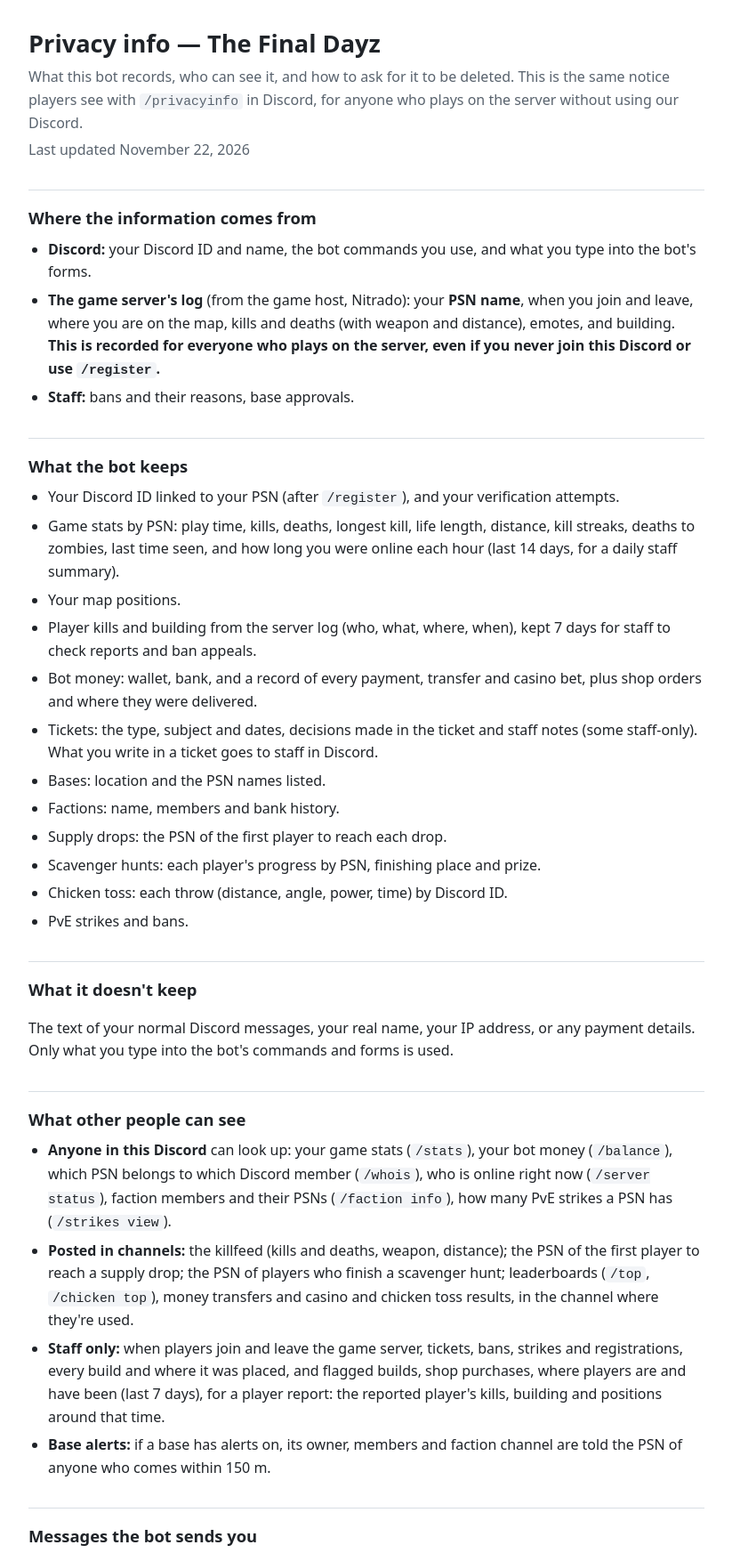
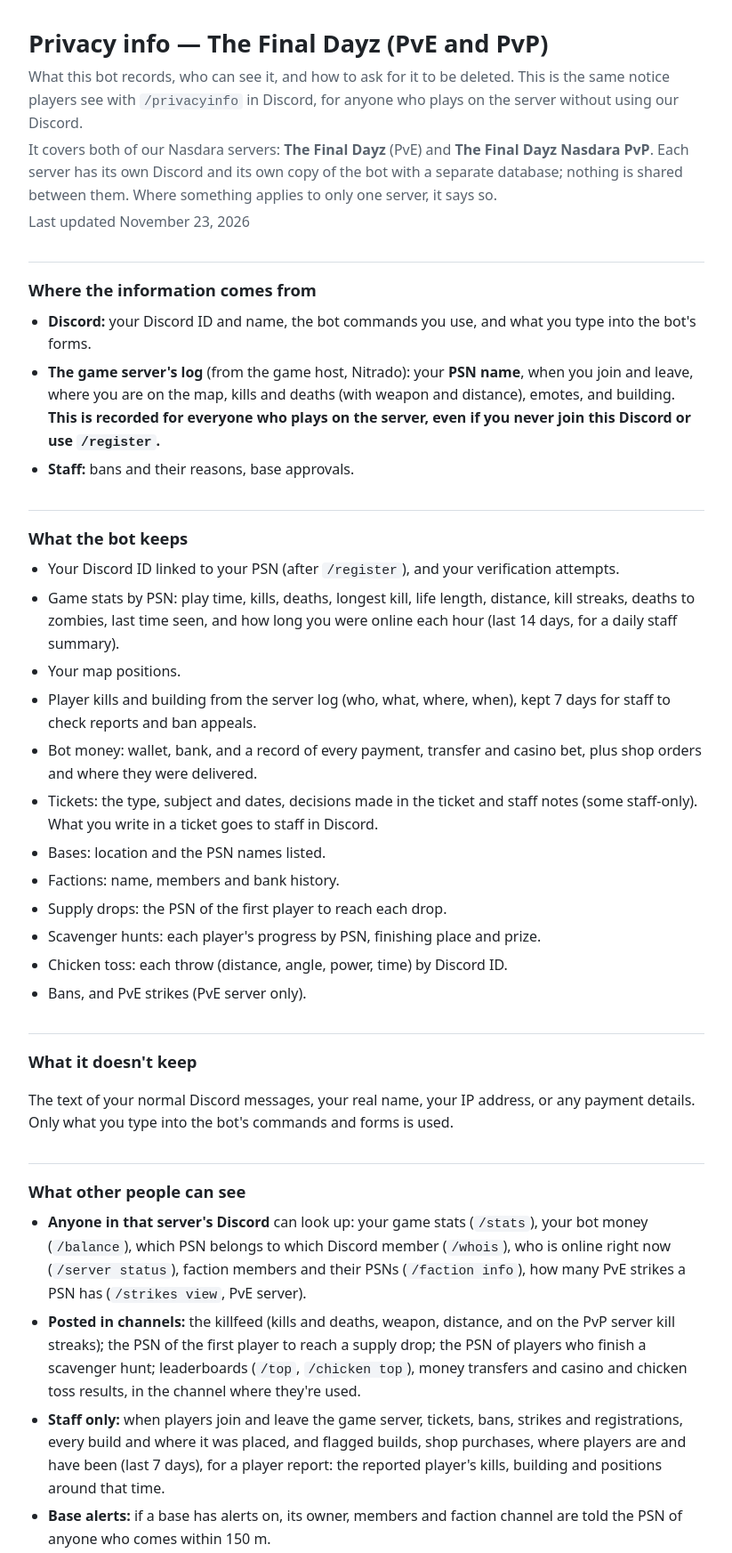
Before and after one commit to redrocktee-bot/killer-kitty-privacy, a plain HTML site: page index.html in a window 1280 px wide. Shown: the top 1745 px of the page at 89% size, without its empty margins (228-1051 px from the left). Drawn offline with Linux system fonts and the light colour scheme.

Commit message:
Privacy page covers both servers (The Final Dayz PvE and PvP)

```diff
--- a/index.html
+++ b/index.html
@@ -3,8 +3,8 @@
 <head>
 <meta charset="utf-8">
 <meta name="viewport" content="width=device-width, initial-scale=1">
-<title>Privacy — Killer Kitty Sidekick on The Final Dayz</title>
-<meta name="description" content="What the Killer Kitty Sidekick Discord bot records on The Final Dayz, who can see it, how long it's kept and how to ask for deletion.">
+<title>Privacy — Killer Kitty Sidekick on The Final Dayz (PvE and PvP)</title>
+<meta name="description" content="What the Killer Kitty Sidekick Discord bot records on The Final Dayz PvE and PvP servers, who can see it, how long it's kept and how to ask for deletion.">
 <style>
   :root { --bg: #ffffff; --fg: #1f2328; --muted: #59636e; --accent: #4f5bd5; --line: #d8dee4; --code: #f2f4f7; }
   @media (prefers-color-scheme: dark) {
@@ -24,10 +24,11 @@
 </style>
 </head>
 <body>
-<h1>Privacy info — The Final Dayz</h1>
+<h1>Privacy info — The Final Dayz (PvE and PvP)</h1>
 <p class="lead">What this bot records, who can see it, and how to ask for it to be deleted. This is the same notice players see with <code>/privacyinfo</code> in Discord,
 for anyone who plays on the server without using our Discord.</p>
-<p class="meta">Last updated November 22, 2026</p>
+<p class="lead">It covers both of our Nasdara servers: <strong>The Final Dayz</strong> (PvE) and <strong>The Final Dayz Nasdara PvP</strong>. Each server has its own Discord and its own copy of the bot with a separate database; nothing is shared between them. Where something applies to only one server, it says so.</p>
+<p class="meta">Last updated November 23, 2026</p>
 <section>
 <h2>Where the information comes from</h2>
 <ul>
@@ -50,7 +51,7 @@ for anyone who plays on the server without using our Discord.</p>
   <li>Supply drops: the PSN of the first player to reach each drop.</li>
   <li>Scavenger hunts: each player's progress by PSN, finishing place and prize.</li>
   <li>Chicken toss: each throw (distance, angle, power, time) by Discord ID.</li>
-  <li>PvE strikes and bans.</li>
+  <li>Bans, and PvE strikes (PvE server only).</li>
 </ul>
 </section>
 <section>
@@ -60,15 +61,15 @@ for anyone who plays on the server without using our Discord.</p>
 <section>
 <h2>What other people can see</h2>
 <ul>
-  <li><strong>Anyone in this Discord</strong> can look up: your game stats (<code>/stats</code>), your bot money (<code>/balance</code>), which PSN belongs to which Discord member (<code>/whois</code>), who is online right now (<code>/server status</code>), faction members and their PSNs (<code>/faction info</code>), how many PvE strikes a PSN has (<code>/strikes view</code>).</li>
-  <li><strong>Posted in channels:</strong> the killfeed (kills and deaths, weapon, distance); the PSN of the first player to reach a supply drop; the PSN of players who finish a scavenger hunt; leaderboards (<code>/top</code>, <code>/chicken top</code>), money transfers and casino and chicken toss results, in the channel where they're used.</li>
+  <li><strong>Anyone in that server's Discord</strong> can look up: your game stats (<code>/stats</code>), your bot money (<code>/balance</code>), which PSN belongs to which Discord member (<code>/whois</code>), who is online right now (<code>/server status</code>), faction members and their PSNs (<code>/faction info</code>), how many PvE strikes a PSN has (<code>/strikes view</code>, PvE server).</li>
+  <li><strong>Posted in channels:</strong> the killfeed (kills and deaths, weapon, distance, and on the PvP server kill streaks); the PSN of the first player to reach a supply drop; the PSN of players who finish a scavenger hunt; leaderboards (<code>/top</code>, <code>/chicken top</code>), money transfers and casino and chicken toss results, in the channel where they're used.</li>
   <li><strong>Staff only:</strong> when players join and leave the game server, tickets, bans, strikes and registrations, every build and where it was placed, and flagged builds, shop purchases, where players are and have been (last 7 days), for a player report: the reported player's kills, building and positions around that time.</li>
   <li><strong>Base alerts:</strong> if a base has alerts on, its owner, members and faction channel are told the PSN of anyone who comes within 150 m.</li>
 </ul>
 </section>
 <section>
 <h2>Messages the bot sends you</h2>
-<p>Direct messages about registration, your starting balance, shop deliveries, scavenger hunt clues and prizes, base alerts, declined base applications, a summary when your ticket closes (results and staff notes), inactive-base reminders, faction invites, PvE strikes, an automatic ban for building in a protected area.</p>
+<p>Direct messages about registration, your starting balance, shop deliveries, scavenger hunt clues and prizes, base alerts, declined base applications, a summary when your ticket closes (results and staff notes), inactive-base reminders, faction invites, PvE strikes (PvE server), an automatic ban for building in a protected area.</p>
 </section>
 <section>
 <h2>Who else handles it</h2>
@@ -76,7 +77,7 @@ for anyone who plays on the server without using our Discord.</p>
   <li><strong>The bot's host</strong> stores its database, and short-term error logs that can include PSN names.</li>
   <li><strong>Nitrado</strong> (game host) supplies the server log and receives the in-game ban list (PSN names) and shop delivery files.</li>
   <li><strong>Discord</strong> stores everything the bot posts and sends.</li>
-  <li><strong>Backups:</strong> a copy of the database is saved every night outside the host and kept for 14 days.</li>
+  <li><strong>Backups:</strong> a copy of each server's database is saved every night outside the host and kept for 14 days.</li>
   <li>Nothing is sold or used for advertising.</li>
 </ul>
 </section>
@@ -92,7 +93,7 @@ for anyone who plays on the server without using our Discord.</p>
 <section>
 <h2>Deleting your data</h2>
 <!-- ✏️ PRIVACY EMAIL: replace BOTH "PRIVACY_EMAIL_HERE" in the line below with the privacy email address, then commit. -->
-<p>Ask a staff member by DM. Include your PSN and/or Discord name. Staff check what's stored and delete it with the bot; you're told what was removed and which copies remain for a while (backups, messages already posted in channels). An active ban is kept so it keeps working. If you play again later, new data is recorded as usual. The bot keeps a scrambled note that a deletion happened, so old records can't come back from a backup.</p>
+<p>Ask a staff member of that server's Discord by DM. Include your PSN and/or Discord name. Staff check what's stored and delete it with the bot; you're told what was removed and which copies remain for a while (backups, messages already posted in channels). An active ban is kept so it keeps working. If you play again later, new data is recorded as usual. The bot keeps a scrambled note that a deletion happened, so old records can't come back from a backup.</p>
 </section>
 <footer>Killer Kitty Sidekick is a Discord bot for DayZ servers. It is not made by or affiliated with Bohemia
 Interactive, Nitrado, Sony or Discord.</footer>
```
